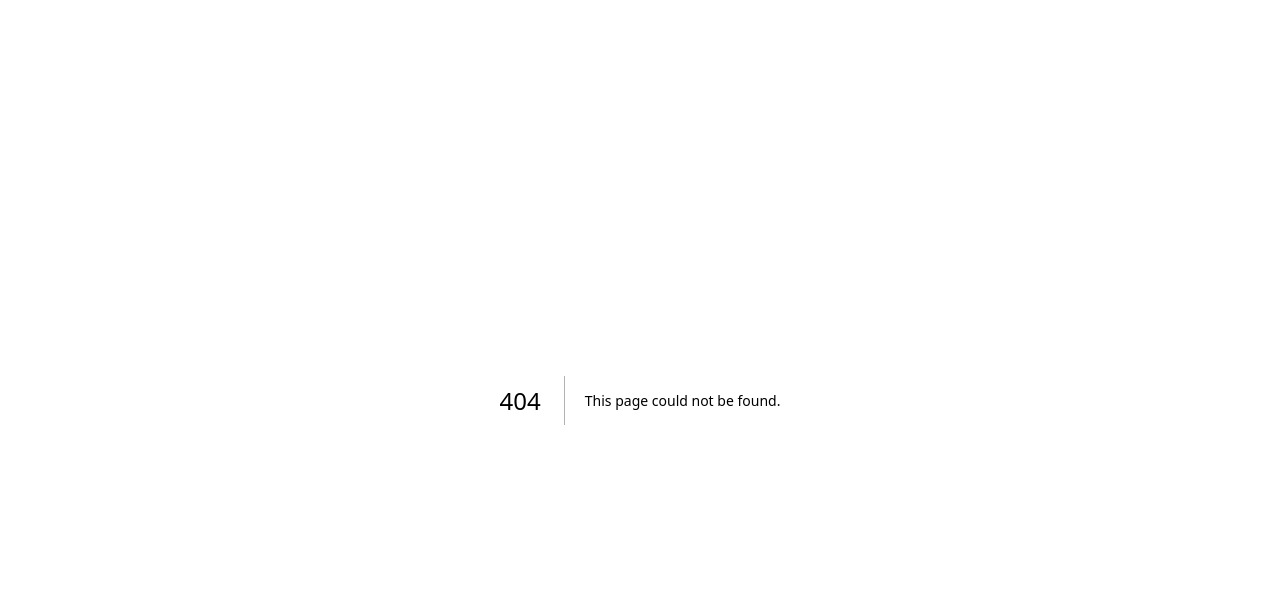
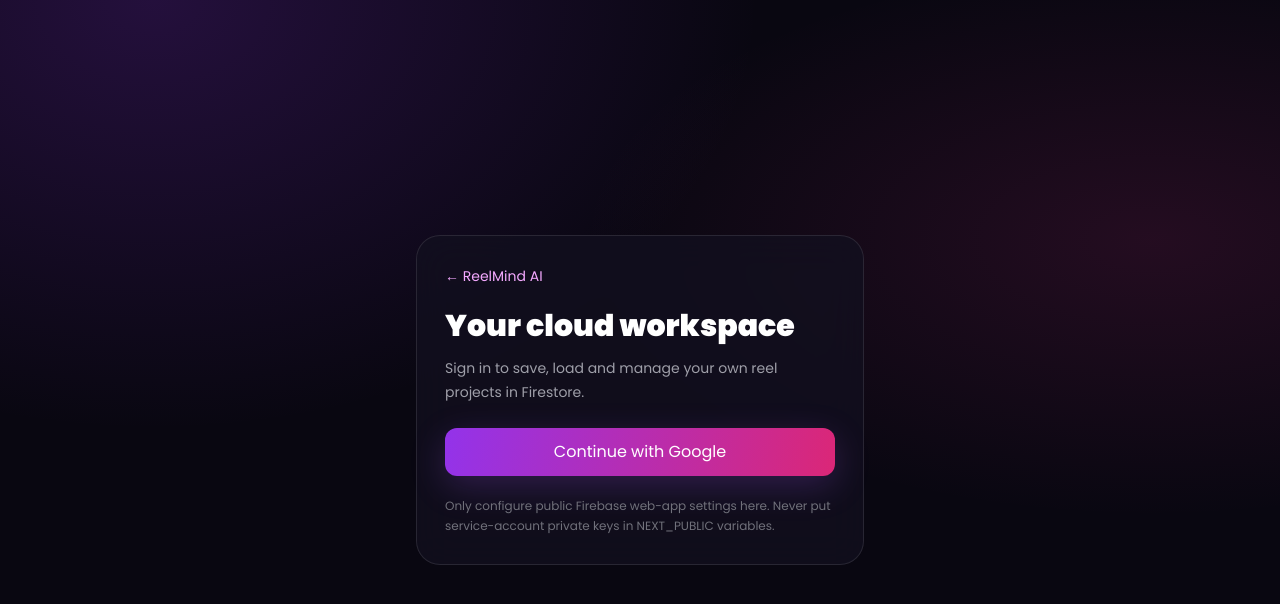
Before and after one commit to contacthradyesh-art/reelmind-ai, a Next.js app: page /login in a window 1280 px wide. Before the commit this address had no page. Shown: the top 604 px of the page. Built offline with nearby package versions, Linux system fonts and the light colour scheme; no server answers.

Commit message:
Add Google sign-in page for cloud projects

```diff
--- /dev/null
+++ b/app/login/page.tsx
@@ -0,0 +1,13 @@
+"use client";
+
+import Link from "next/link";
+import { useEffect, useState } from "react";
+import { onAuthStateChanged, signInWithPopup, signOut, type User } from "firebase/auth";
+import { auth, firebaseConfigured, googleProvider } from "@/lib/firebase/client";
+
+export default function LoginPage(){
+ const [user,setUser]=useState<User|null>(null);const [busy,setBusy]=useState(false);const [error,setError]=useState("");
+ useEffect(()=>auth?onAuthStateChanged(auth,setUser):undefined,[]);
+ async function login(){if(!auth){setError("Firebase is not configured. Copy .env.example to .env.local and fill in your Firebase web-app settings.");return;}setBusy(true);setError("");try{await signInWithPopup(auth,googleProvider);}catch(e){setError(e instanceof Error?e.message:"Google sign-in failed");}finally{setBusy(false);}}
+ return <main className="site-bg flex min-h-screen items-center justify-center px-5 text-white"><section className="glass w-full max-w-md rounded-3xl p-7"><Link href="/" className="text-sm text-fuchsia-300">← ReelMind AI</Link><h1 className="mt-5 text-3xl font-black">Your cloud workspace</h1><p className="mt-3 text-sm leading-6 text-zinc-400">Sign in to save, load and manage your own reel projects in Firestore.</p>{user?<><div className="mt-6 rounded-xl border border-white/10 p-4"><p className="font-bold">{user.displayName??"Signed in"}</p><p className="mt-1 break-all text-xs text-zinc-400">{user.email}</p></div><Link href="/projects" className="gradient-button mt-4 block rounded-xl p-3 text-center font-bold">Open my projects</Link><button onClick={()=>auth&&signOut(auth)} className="mt-3 w-full rounded-xl border border-white/10 p-3 text-sm">Sign out</button></>:<button disabled={busy} onClick={login} className="gradient-button mt-6 w-full rounded-xl p-3 font-bold disabled:opacity-50">{busy?"Signing in…":"Continue with Google"}</button>}{!firebaseConfigured&&<p className="mt-4 text-xs text-amber-200">Firebase environment variables are currently missing.</p>}{error&&<p role="alert" className="mt-4 break-words text-sm text-rose-300">{error}</p>}<p className="mt-5 text-xs leading-5 text-zinc-500">Only configure public Firebase web-app settings here. Never put service-account private keys in NEXT_PUBLIC variables.</p></section></main>;
+}
```
